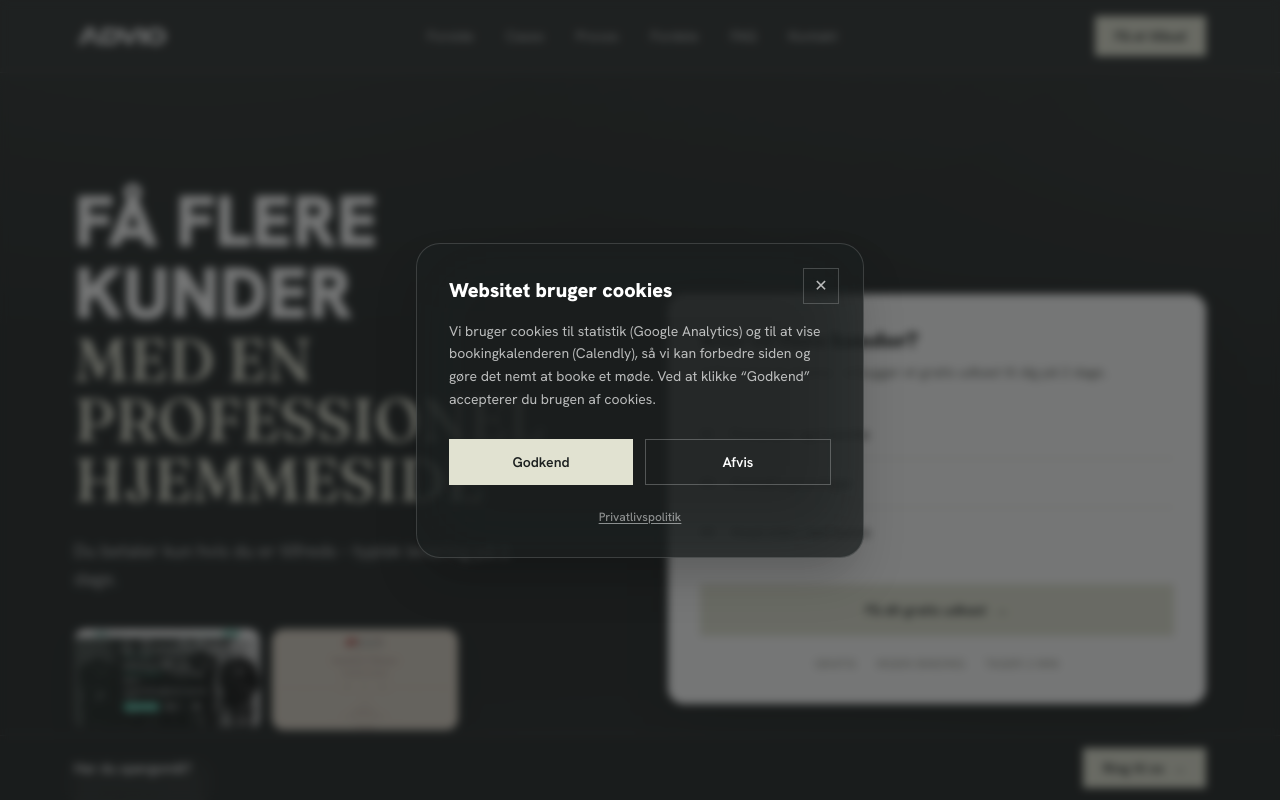
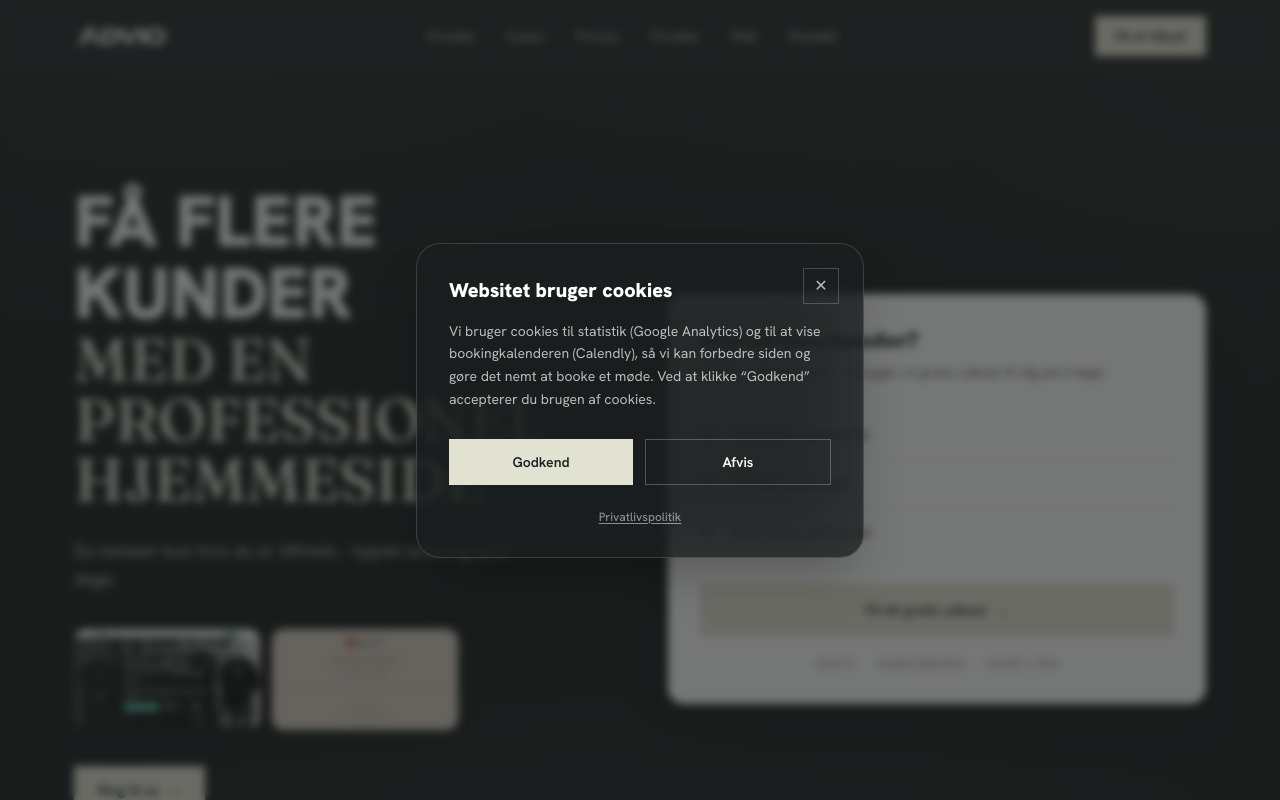
Before and after one commit to adviodk/advio-claude-side, a Next.js app: page / in a window 1280 px wide. Shown: the top 800 px of the page. Built offline with nearby package versions, Linux system fonts and the light colour scheme.

Commit message:
Remove the fixed bottom callback bar
Also drops the body bottom-padding that only existed to keep the
footer clear of the now-removed bar.

```diff
--- a/app/globals.css
+++ b/app/globals.css
@@ -9,7 +9,6 @@ html {
 body {
   background: #f7f6f2;
   color: #1a1c1b;
-  padding-bottom: 64px;
 }
 
 .field {
--- a/app/layout.tsx
+++ b/app/layout.tsx
@@ -3,7 +3,6 @@ import { Hanken_Grotesk, Fraunces } from "next/font/google";
 import "./globals.css";
 import CookieConsent from "@/components/CookieConsent";
 import GoogleAnalytics from "@/components/GoogleAnalytics";
-import CallbackBar from "@/components/CallbackBar";
 
 const hankenGrotesk = Hanken_Grotesk({
   subsets: ["latin"],
@@ -34,7 +33,6 @@ export default function RootLayout({
         className={`${hankenGrotesk.variable} ${fraunces.variable} font-sans antialiased`}
       >
         {children}
-        <CallbackBar />
         <CookieConsent />
         <GoogleAnalytics />
       </body>
--- a/components/CallbackBar.tsx
+++ /dev/null
@@ -1,16 +0,0 @@
-export default function CallbackBar() {
-  return (
-    <div className="fixed inset-x-0 bottom-0 z-30 border-t border-white/10 bg-navyDeep/95 backdrop-blur">
-      <div className="mx-auto flex max-w-page items-center justify-between gap-4 px-6 py-3">
-        <p className="text-sm font-medium text-white">Har du spørgsmål?</p>
-        <a
-          href="tel:+4522494295"
-          className="inline-flex shrink-0 items-center gap-2 rounded-none bg-beige px-5 py-2.5 text-sm font-semibold text-navyDeep transition-colors hover:bg-beigeDeep"
-        >
-          Ring til os
-          <span aria-hidden>→</span>
-        </a>
-      </div>
-    </div>
-  );
-}
```
